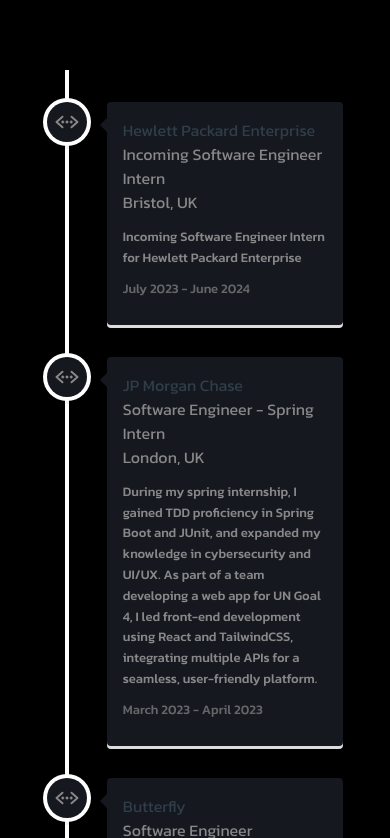
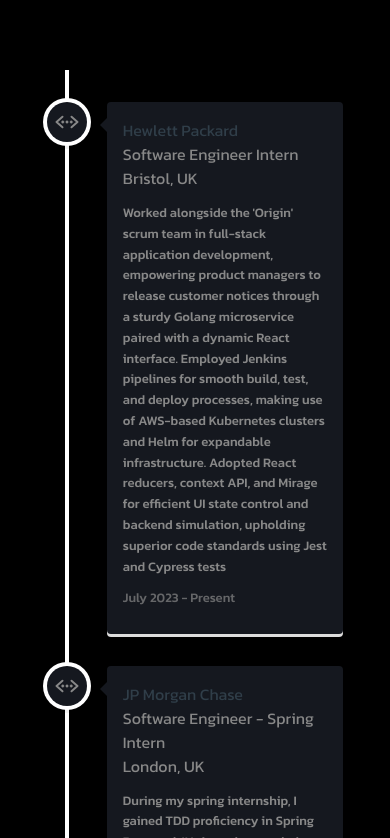
Before and after one commit to Osireg17/portfolio-v2, a React (Create React App) app: page / in a window 390 px wide. Shown: the part 1906-2744 px from the top of the page. Built offline with nearby package versions, Linux system fonts and the light colour scheme.

Commit message:
Added some more of my experiences fixed the expanded box issue

```diff
--- a/src/App.tsx
+++ b/src/App.tsx
@@ -1,12 +1,12 @@
-import React , {useState}from 'react';
+import React, { useState } from 'react';
 import Spline from '@splinetool/react-spline';
 import pdf from './CV/Osiregbemhe.pdf'
-import {IoMenu, IoLogoGithub} from 'react-icons/io5'
-import {RxCrossCircled} from 'react-icons/rx'
+import { IoMenu, IoLogoGithub } from 'react-icons/io5'
+import { RxCrossCircled } from 'react-icons/rx'
 import { Experience, Projects, SocialLinks, Hackathons } from "./data";
 import { AnimatePresence, motion } from "framer-motion";
 import profile from './images/profile.jpg'
-import { VerticalTimeline, VerticalTimelineElement }  from 'react-vertical-timeline-component';
+import { VerticalTimeline, VerticalTimelineElement } from 'react-vertical-timeline-component';
 import "react-vertical-timeline-component/style.min.css";
 import ReadMore from './ReadMore';
 import Typewriter from 'typewriter-effect';
@@ -16,6 +16,14 @@
 function App() {
 
   const [isActive, setIsActive] = useState(false)
+  const [expandedStates, setExpandedStates] = useState(new Array(Projects.length).fill(false));
+
+  const handleToggleExpansion = (index: number) => {
+    const newStates = [...expandedStates];
+    newStates[index] = !newStates[index];
+    setExpandedStates(newStates);
+  };
+
   return (
     <AnimatePresence initial={false}>
       <div className="flex w-screen min-h-screen flex-col items-center justify-center relative bg-primary pb-20">
@@ -218,7 +226,7 @@
               Projects.map((n, i) => (
                 <motion.div
                   key={n.id}
-                  className="border border-zinc-800 rounded-md p-2 min-w-[300px] md:max-w-[275px] hover:border-zinc-600 duration-100 ease-in-out"
+                  className={`border border-zinc-800 rounded-md p-2 min-w-[300px] md:max-w-[275px] hover:border-zinc-600 duration-100 ease-in-out w-[300px] ${expandedStates[i] ? 'h-auto' : 'h-[450px]'} flex flex-col`}
                 >
                   <p className="text-lg text-textBase font-medium uppercase">
                     {n.name.length > 25 ? `${n.name.slice(0, 25)}...` : n.name}
@@ -226,25 +234,14 @@
 
                   <img
                     src={n.imageSrc}
-                    className="w-full h-full object-cover rounded-md my-4"
+                    className="w-auto h-[200px] object-cover rounded-md my-4"
                     alt=""
                   />
                   <p className="text-lg text-textBase">
-                  <ReadMore>
+                    <ReadMore onToggle={() => handleToggleExpansion(i)}>
                       {n.description}
                     </ReadMore>
                   </p>
-
-
-                    {/* <p className="text-textBase text-sm">
-                      {n.description.length > 50
-                        ? `${n.description.slice(0, 50)}...`
-                        : n.description}
-                    </p> */}
-
-
-
-
                   <div className="flex flex-1 items-center justify-between">
                     <p className="text-lg text-gray-300">
                       Technologies
@@ -262,14 +259,15 @@
               ))}
           </section>
 
+
           <section id='hackathons' className="flex flex-col items-center justify-evenly w-full my-24">
             <p className="text-2xl text-gray-400 capitalize">Hackathons</p>
             <div className="flex flex-wrap items-center justify-evenly w-full my-4 gap-4">
               {Hackathons &&
-                Hackathons.map((n) => (
+                Hackathons.map((n, i) => (
                   <motion.div
                     key={n.id}
-                    className="border border-zinc-800 rounded-md p-2 min-w-[275px] md:max-w-[275px] hover:border-zinc-600 duration-100 ease-in-out"
+                    className={`border border-zinc-800 rounded-md p-2 min-w-[300px] md:max-w-[275px] hover:border-zinc-600 duration-100 ease-in-out w-[300px] ${expandedStates[i] ? 'h-auto' : 'h-[450px]'} flex flex-col`}
                   >
                     <p className="text-lg text-textBase font-medium uppercase">
                       {n.name.length > 25 ? `${n.name.slice(0, 25)}...` : n.name}
@@ -277,11 +275,11 @@
 
                     <img
                       src={n.imageSrc}
-                    className="w-full h-full object-cover rounded-md my-4"
+                      className="w-auto h-[200px] object-cover rounded-md my-4"
                       alt=""
                     />
                     <p className="text-lg text-textBase">
-                  <ReadMore>
+                      <ReadMore onToggle={() => handleToggleExpansion(i)}>
                         {n.description}
                       </ReadMore>
                     </p>
--- a/src/ReadMore.tsx
+++ b/src/ReadMore.tsx
@@ -4,14 +4,16 @@
 
 interface Props {
     children: string;
+    onToggle: () => void;
 }
 
 
-const ReadMore = ({children}: Props) => {
+const ReadMore = ({children, onToggle}: Props) => {
     const text = children;
     const [isReadMore, setIsReadMore] = useState(true);
     const toggleReadMore = () => {
       setIsReadMore(!isReadMore);
+      onToggle();
     };
     return (
       <p className="text">
--- a/src/data.tsx
+++ b/src/data.tsx
@@ -15,17 +15,19 @@
 import img7 from './Portfolio_Images/AC-Hack.webp'
 import img8 from './Portfolio_Images/Code-for-good.webp'
 import img9 from './Portfolio_Images/Kingdom-Code.jpg'
+import img10 from './Portfolio_Images/My project-1 (2).jpg'
+import img11 from './Portfolio_Images/IC Hack.jpeg'
 
 export const Experience = [
     {
       id: 1,
-      date: "July 2023 - June 2024",
+      date: "July 2023 - Present",
       iconsSrc: <IoCodeWorking />,
-      company: "Hewlett Packard Enterprise",
-      title: "Incoming Software Engineer Intern",
+      company: "Hewlett Packard",
+      title: "Software Engineer Intern",
       location: "Bristol, UK",
       description:
-        "Incoming Software Engineer Intern for Hewlett Packard Enterprise",
+        "Worked alongside the 'Origin' scrum team in full-stack application development, empowering product managers to release customer notices through a sturdy Golang microservice paired with a dynamic React interface. Employed Jenkins pipelines for smooth build, test, and deploy processes, making use of AWS-based Kubernetes clusters and Helm for expandable infrastructure. Adopted React reducers, context API, and Mirage for efficient UI state control and backend simulation, upholding superior code standards using Jest and Cypress tests",
     },
     {
       id: 2,
@@ -129,6 +131,14 @@
       techs: "React, Node.Js, GraphQL, Typescript, MySQL",
       github: "https://github.com/Osireg17/Chat-Application",
     },
+    {
+      id: 6,
+      name: "Fellow",
+      imageSrc: img10,
+      description:"I developed a social media app where Christians can come and ask about their faith as well as provide their own opinion on the word of God. Click the link below to view the website and sign up for early access.",
+      techs: "React, Node.Js, GraphQL, Typescript, MySQL",
+      github: "https://fellow-web.vercel.app/",
+    }
   ];
 
   export const Hackathons = [
@@ -154,6 +164,14 @@
       imageSrc: img9,
       description: "1st place in Kingdom Code: Build. This christian hackathon was hosted so that we could create technical solutions to help charities which glorify God. I worked on a team that helped develop a web application that would help foodbanks organise their inventory and help them keep track of their donations.",
       techs: "React, Typescript, GraphQL, Strapi, PostgreSQL",
+    },
+    {
+      id: 4,
+      name: "IC Hack",
+      imageSrc: img11,
+      description: "Secured a top 10 position in the Optiver Sponsor Challenge at ICHack by creating an advanced trading bot. Leveraged machine learning techniques on AWS EC2 for immediate market insights and strategic high-frequency trades.",
+      techs: "AWS, Python, Keras, Pandas",
+      github: "",
     }
   ];
 
```
Also changed, not shown: src/Portfolio_Images/IC Hack.jpeg (added), src/Portfolio_Images/My project-1 (2).jpg (added). Lines whose indentation alone changed are shown as unchanged.
